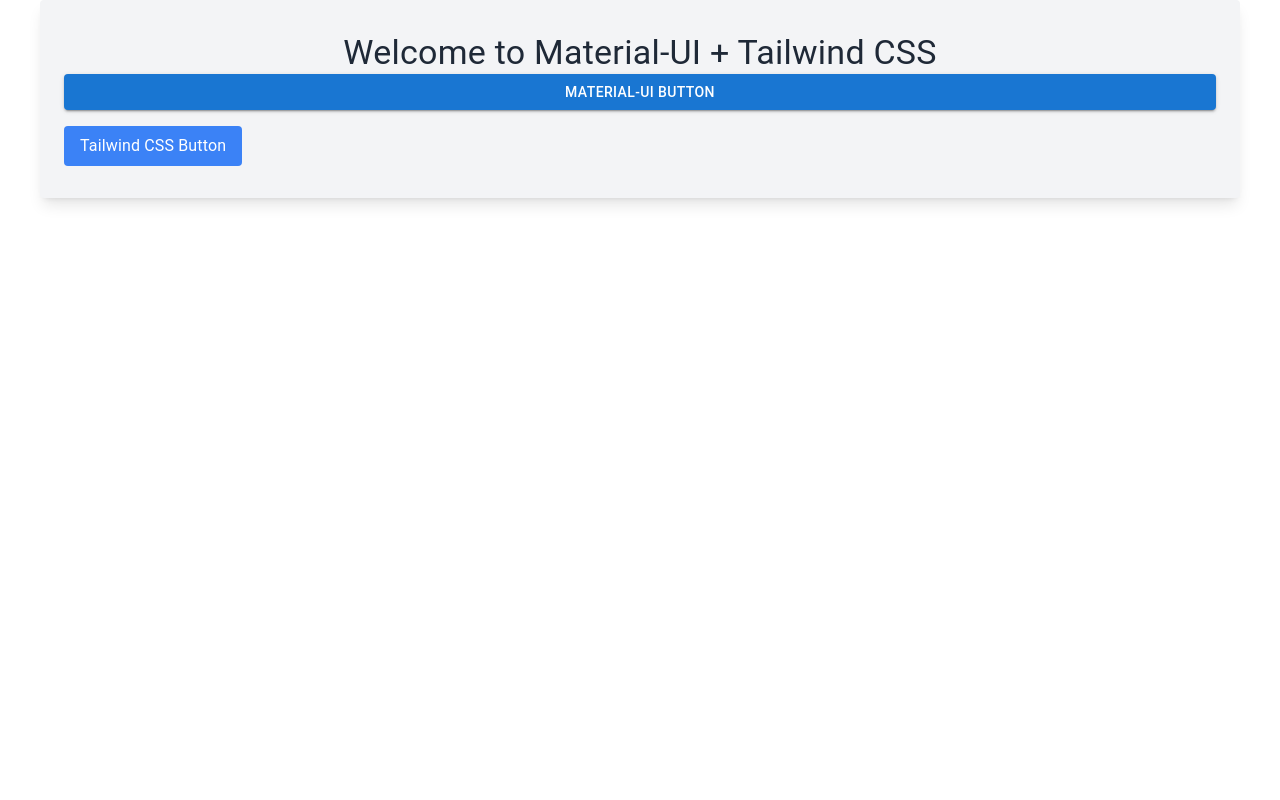
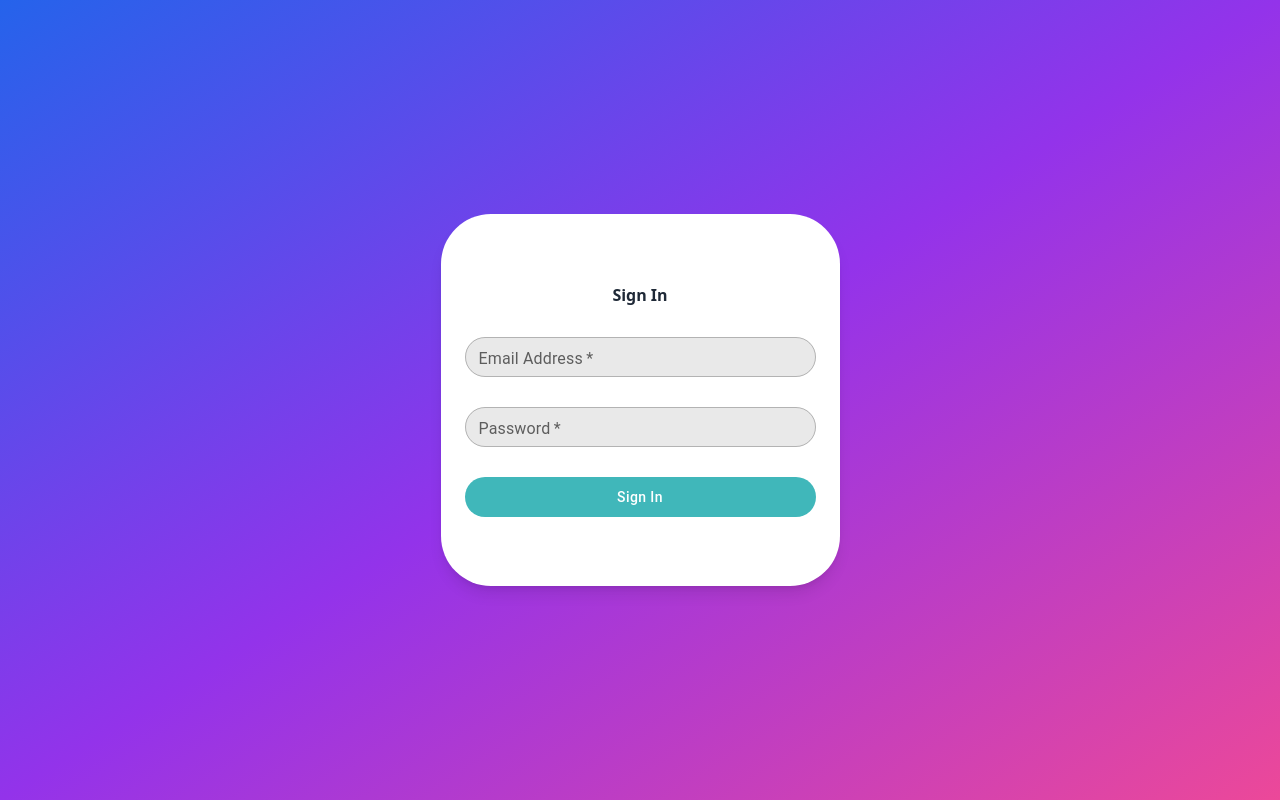
Before and after one commit to danielnguywn/HackUTD, a React (Create React App) app in the folder frontend/: page /signin in a window 1280 px wide. Built offline with nearby package versions, Linux system fonts and the light colour scheme.

Commit message:
routes and other things are functional. styling on sginin is wonky

```diff
--- a/frontend/package.json
+++ b/frontend/package.json
@@ -15,6 +15,7 @@
     "lucide-react": "^0.460.0",
     "react": "^18.3.1",
     "react-dom": "^18.3.1",
+    "react-router-dom": "^6.28.0",
     "react-scripts": "5.0.1",
     "tailwind-merge": "^2.5.4",
     "tailwindcss-animate": "^1.0.7",
--- a/frontend/src/App.js
+++ b/frontend/src/App.js
@@ -1,22 +1,9 @@
 import React from "react";
-import { Button, Typography, Container } from "@mui/material";
+
 
 function App() {
   return (
-    <Container className="bg-gray-100 p-8 rounded shadow-lg">
-      <Typography
-        variant="h4"
-        className="text-center text-gray-800 font-bold mb-4"
-      >
-        Welcome to Material-UI + Tailwind CSS
-      </Typography>
-      <Button variant="contained" color="primary" className="w-full">
-        Material-UI Button
-      </Button>
-      <button className="mt-4 bg-blue-500 hover:bg-blue-600 text-white py-2 px-4 rounded">
-        Tailwind CSS Button
-      </button>
-    </Container>
+    <div><h1> Insert your code here </h1></div>
   );
 }
 
--- /dev/null
+++ b/frontend/src/Pages/signin.js
@@ -0,0 +1,103 @@
+import React from 'react';
+import { TextField, Button, Box, Typography, Container } from '@mui/material';
+
+function SignIn() {
+     return (
+          <Box className="flex h-screen relative">
+               {/* Background gradient taking up most of the screen */}
+               <Box className="absolute inset-0 bg-gradient-to-br from-blue-600 via-purple-600 to-pink-500" />
+
+               {/* Login container - centered */}
+               <Box className="relative flex items-center w-full">
+                    <Container
+                         maxWidth={false}
+                         className="flex flex-col items-center bg-white p-[69px] rounded-[50px] shadow-lg"
+                         sx={{
+                              width: 'fit-content',
+                              height: 'fit-content',
+
+                         }}
+                    >
+                         <div variant="h1" className="font-bold text-gray-800 mb-[30px]">
+                              Sign In
+                         </div>
+
+                         <TextField
+                              fullWidth
+                              variant="outlined"
+                              label="Email Address"
+                              type="email"
+                              required
+                              className="mb-[30px]"
+                              sx={{
+                                   '& .MuiOutlinedInput-root': {
+                                        height: '40px',
+                                        width: "351px",
+                                        borderRadius: '20px',
+                                        backgroundColor: '#E9E9E9',
+                                        marginBottom: '30px',
+                                        '&:hover fieldset': {
+                                             borderColor: '#3B82F6',
+                                        },
+                                   },
+                                   '& .MuiInputLabel-outlined': {
+                                        transform: 'translate(14px, 10px) scale(1)',
+                                   },
+                                   '& .MuiInputLabel-outlined.MuiInputLabel-shrink': {
+                                        transform: 'translate(14px, -6px) scale(0.75)',
+                                   },
+                              }}
+                         />
+
+                         <TextField
+                              fullWidth
+                              variant="outlined"
+                              label="Password"
+                              type="password"
+                              required
+                              className="mb-[30px]"
+                              sx={{
+                                   '& .MuiOutlinedInput-root': {
+                                        height: '40px',
+                                        width: "351px",
+                                        borderRadius: '20px',
+                                        backgroundColor: '#E9E9E9',
+                                        marginBottom: '30px',
+                                        '&:hover fieldset': {
+                                             borderColor: '#3B82F6',
+                                        },
+                                   },
+                                   '& .MuiInputLabel-outlined': {
+                                        transform: 'translate(14px, 10px) scale(1)',
+                                   },
+                                   '& .MuiInputLabel-outlined.MuiInputLabel-shrink': {
+                                        transform: 'translate(14px, -6px) scale(0.75)',
+                                   },
+                              }}
+                         />
+
+                         <Button
+                              variant="contained"
+                              fullWidth
+                              className="text-white"
+                              sx={{
+                                   textTransform: 'none',
+                                   boxShadow: 'none',
+                                   backgroundColor: '#40B7BA',
+                                   width: '351px',
+                                   height: '40px',
+                                   borderRadius: '20px',
+                                   '&:hover': {
+                                        backgroundColor: '#40B7BA',
+                                   }
+                              }}
+                         >
+                              Sign In
+                         </Button>
+                    </Container>
+               </Box>
+          </Box>
+     );
+}
+
+export default SignIn;
--- a/frontend/src/index.css
+++ b/frontend/src/index.css
@@ -2,7 +2,7 @@
 @tailwind components;
 @tailwind utilities;
 
-body {
+/* body {
   margin: 0;
   font-family: -apple-system, BlinkMacSystemFont, 'Segoe UI', 'Roboto', 'Oxygen',
     'Ubuntu', 'Cantarell', 'Fira Sans', 'Droid Sans', 'Helvetica Neue',
@@ -14,4 +14,4 @@
 code {
   font-family: source-code-pro, Menlo, Monaco, Consolas, 'Courier New',
     monospace;
-}
+} */
--- a/frontend/src/index.js
+++ b/frontend/src/index.js
@@ -1,27 +1,23 @@
-import React from "react";
-import ReactDOM from "react-dom";
-import App from "./App";
-import { ThemeProvider, createTheme } from "@mui/material";
-import { CssBaseline } from "@mui/material";
-import "./index.css"; // Ensure Tailwind CSS is imported
+import "./index.css";
+import React from 'react';
+import App from './App';
+import {BrowserRouter as Router, Route, Routes } from "react-router-dom";
+import ReactDOM from 'react-dom';
+import SignIn from "./Pages/signin";
+import SignUp from "./Pages/signup";
+import Dashboard from "./Pages/dashboard";
 
-const theme = createTheme({
-  palette: {
-    primary: {
-      main: "#1976d2", // Material-UI's default primary blue
-    },
-    secondary: {
-      main: "#ff4081", // Pink
-    },
-  },
-});
+const root = ReactDOM.createRoot(document.getElementById('root'));
 
-ReactDOM.render(
-  <React.StrictMode>
-    <ThemeProvider theme={theme}>
-      <CssBaseline />
-      <App />
-    </ThemeProvider>
-  </React.StrictMode>,
-  document.getElementById("root")
-);
+root.render(
+     <React.StrictMode>
+       <Router>
+         <Routes>
+           <Route path="/" element={<App />} />
+           <Route path="/signin" element={<SignIn />} />
+           <Route path="/signup" element={<SignUp />} />
+           <Route path="/dashboard" element={<dashboard />} />
+         </Routes>
+       </Router>
+     </React.StrictMode>
+   );
```
Also changed, not shown: frontend/src/Pages/dashboard.js (added), frontend/src/Pages/signup.js (added), 1 other file (tests, documents, lock files or other folders).
